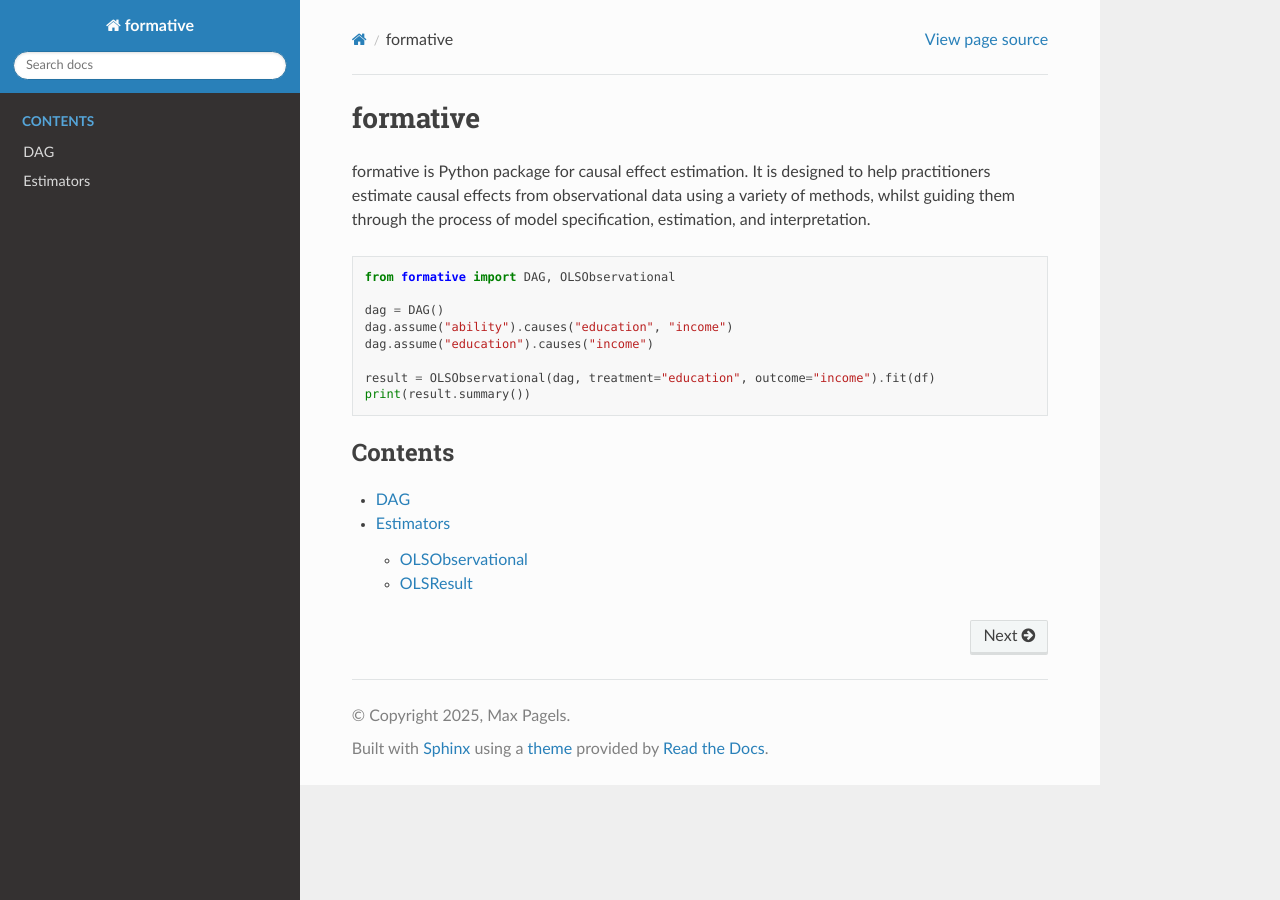
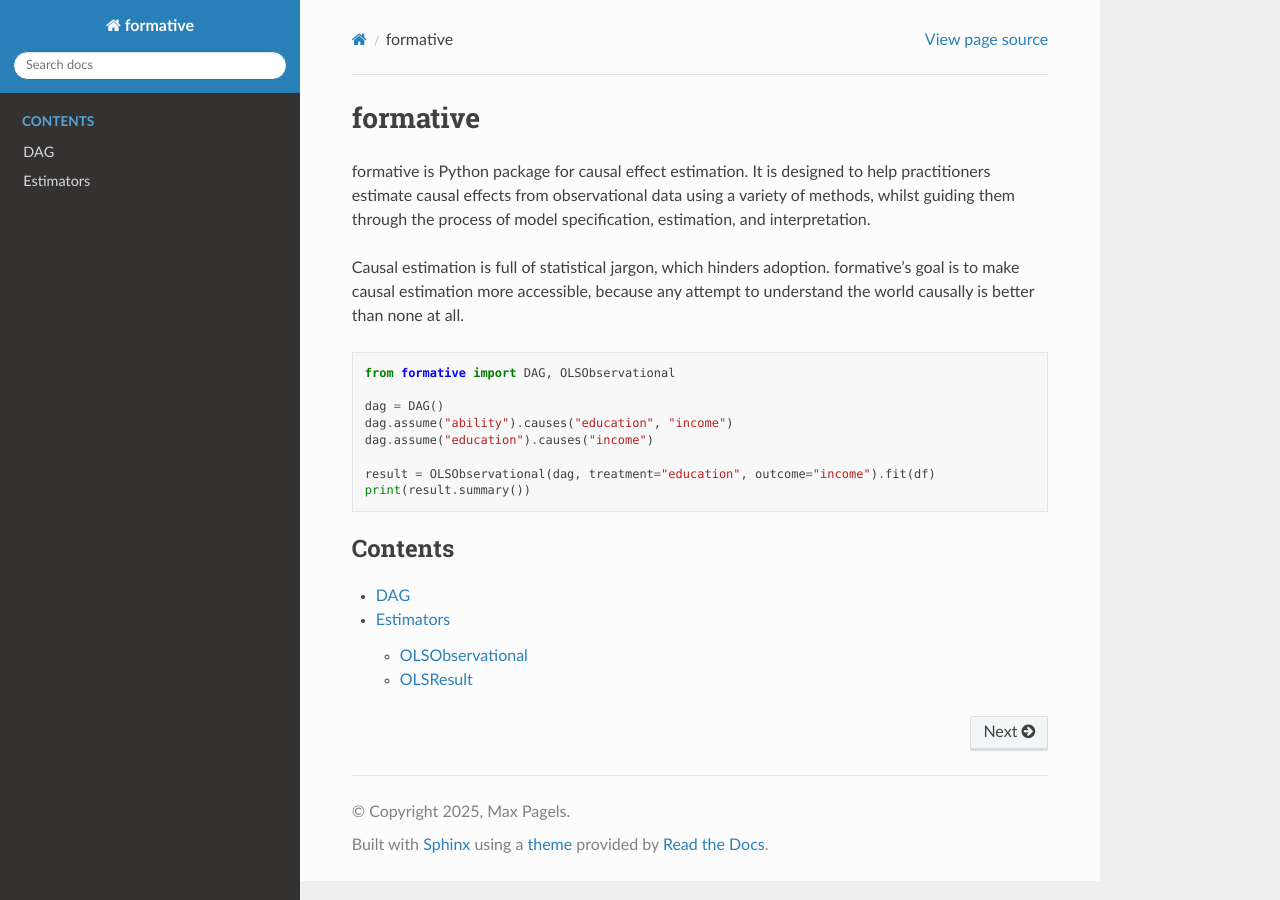
Before and after one commit to maxpagels/formative, a Sphinx documentation site: the page built from docs/index.rst, in a window 1280 px wide. Built offline with Sphinx 7.4.7 and the Read the Docs theme 3.1.0, drawn with Linux system fonts in a browser that asks for light colours.

Commit message:
Update docs

```diff
--- a/docs/index.rst
+++ b/docs/index.rst
@@ -4,6 +4,9 @@ formative
 formative is Python package for causal effect estimation.
 It is designed to help practitioners estimate causal effects from observational data using a variety of methods,
 whilst guiding them through the process of model specification, estimation, and interpretation.
+
+Causal estimation is full of statistical jargon, which hinders adoption. formative's goal is to make causal
+estimation more accessible, because any attempt to understand the world causally is better than none at all.
 
 .. code-block:: python
 
```
Also changed, not shown: 5 other files.
